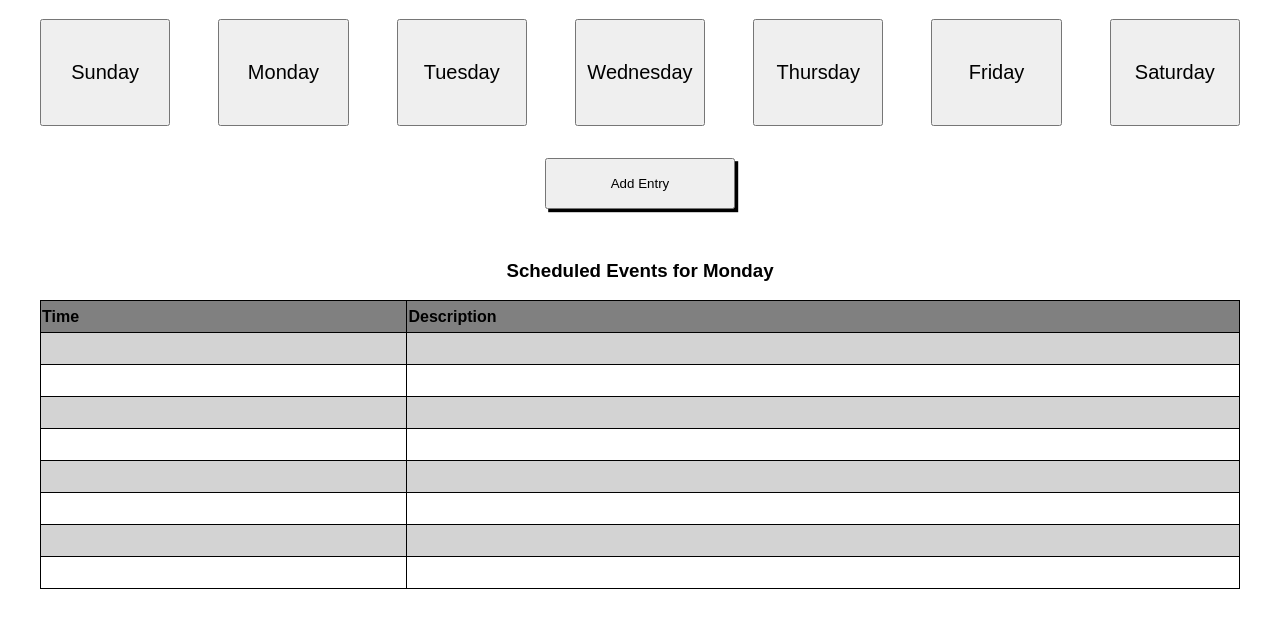
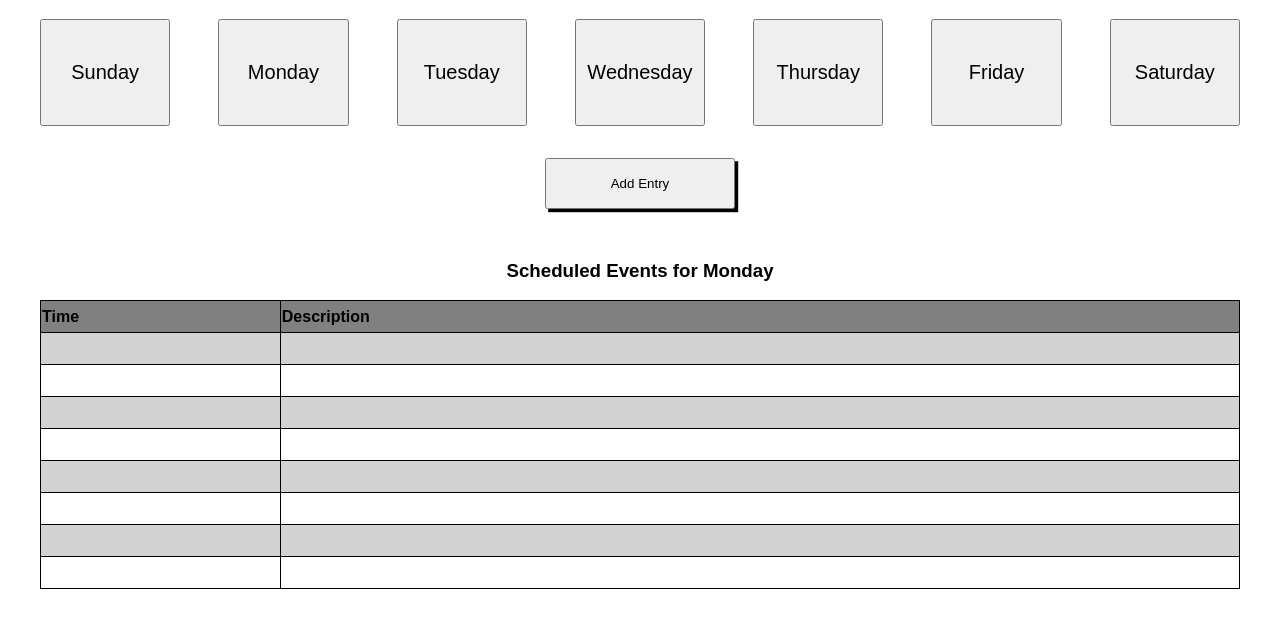
Before and after one commit to jonathan-byun/week-planner, a website: page index.html in a window 1280 px wide. Shown: the part 69-696 px from the top of the page. Drawn offline with Linux system fonts and the light colour scheme.

Commit message:
fixed table size manipulation

```diff
--- a/main.js
+++ b/main.js
@@ -54,6 +54,7 @@ function handleClickDayButton(e) {
       tdButton.classList.add('update-button');
       tdButton.classList.add(n);
       var tdText = document.createElement('p');
+      tdText.setAttribute('class', 'no-margin');
       tdText.textContent = data.entries[i][n].description;
       newDescriptionTd.appendChild(newDiv);
       newDiv.appendChild(tdText);
@@ -82,6 +83,7 @@ function handleClickDayButton(e) {
 function handleClickTable(e) {
   if (e.target.className.includes('update-button')) {
     // console.log('inside');
+    console.log(e.target.className);
 
   }
 }
--- a/styles.css
+++ b/styles.css
@@ -86,6 +86,10 @@ tr:nth-child(odd) {
   background-color: lightgrey;
 }
 
+td:nth-child(odd) {
+  width: 20%;
+}
+
 table {
   width: 100%;
 }
```
